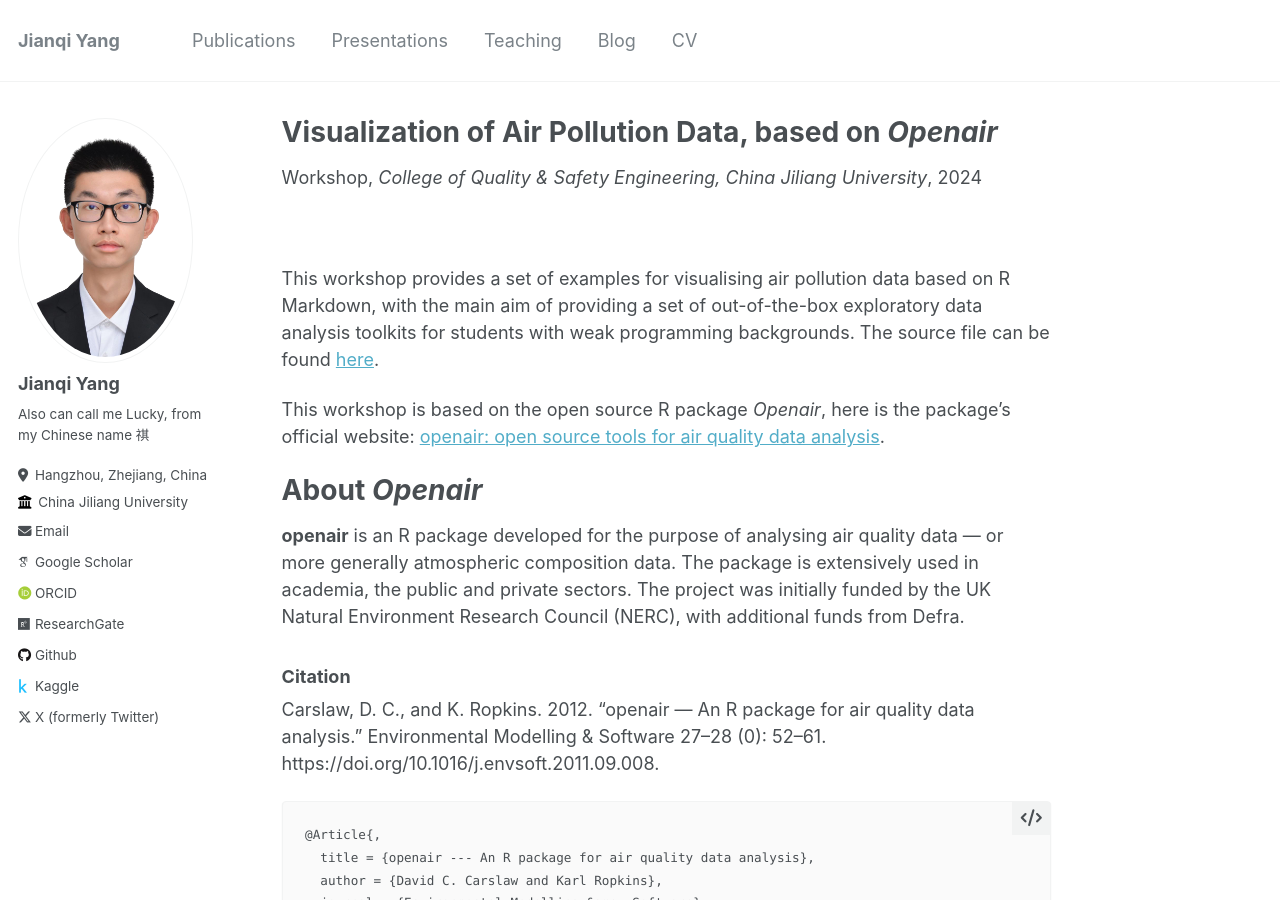
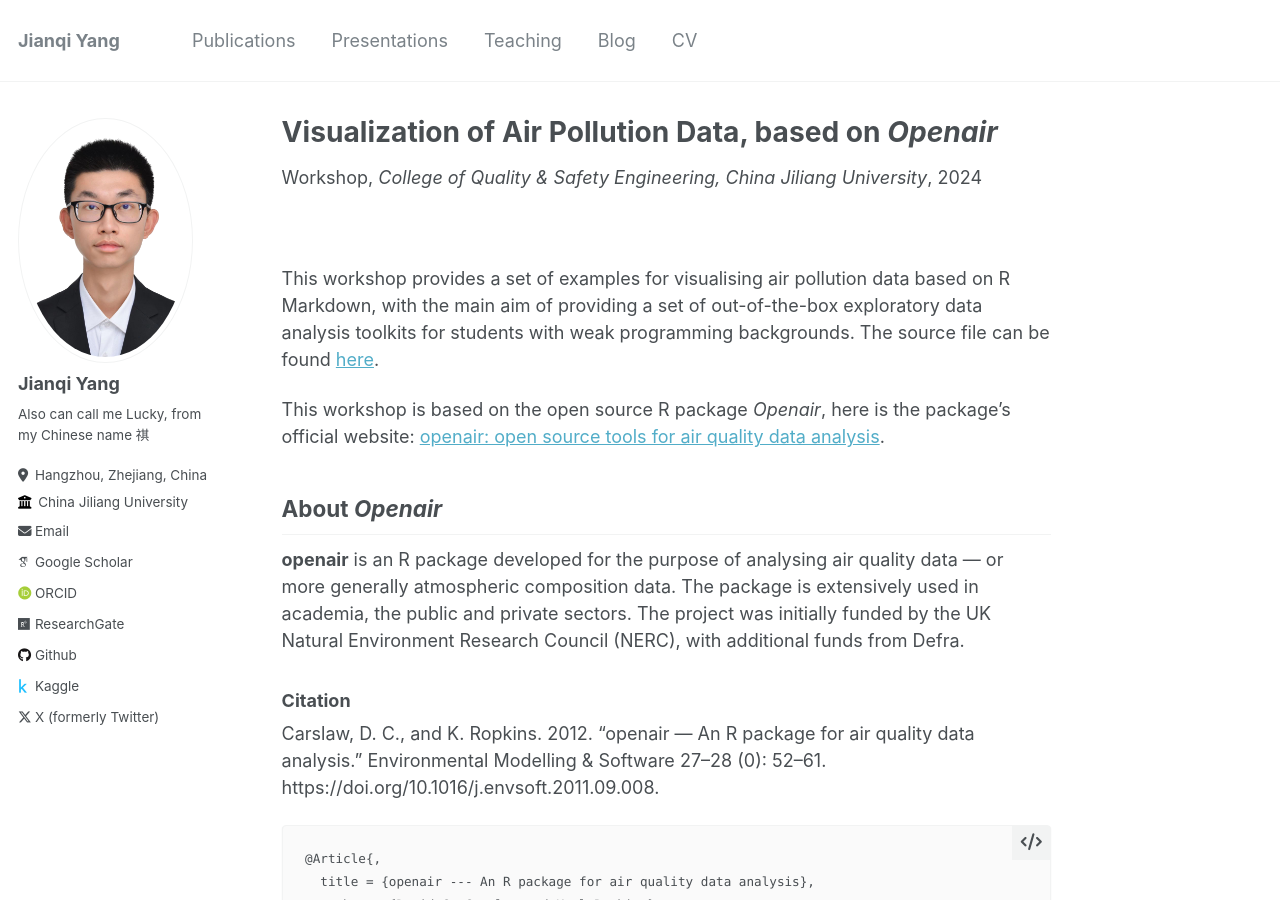
Before and after one commit to thinkswhat/thinkswhat.github.io, a Jekyll site: the page built from _teaching/Openair.md, in a window 1280 px wide and 900 px high. Built offline with Jekyll 4.4.1, drawn with Linux system fonts in a browser that asks for light colours; some web fonts are replaced.

```diff
--- a/_teaching/Openair.md
+++ b/_teaching/Openair.md
@@ -13,8 +13,7 @@ This workshop provides a set of examples for visualising air pollution data base
 
 This workshop is based on the open source R package *Openair*, here is the package's official website: [openair: open source tools for air quality data analysis](https://davidcarslaw.github.io/openair).
 
-About *Openair*
-======
+## About *Openair*
 
 **openair** is an R package developed for the purpose of analysing air quality data — or more generally atmospheric composition data. The package is extensively used in academia, the public and private sectors. The project was initially funded by the UK Natural Environment Research Council (NERC), with additional funds from Defra.
 
```
